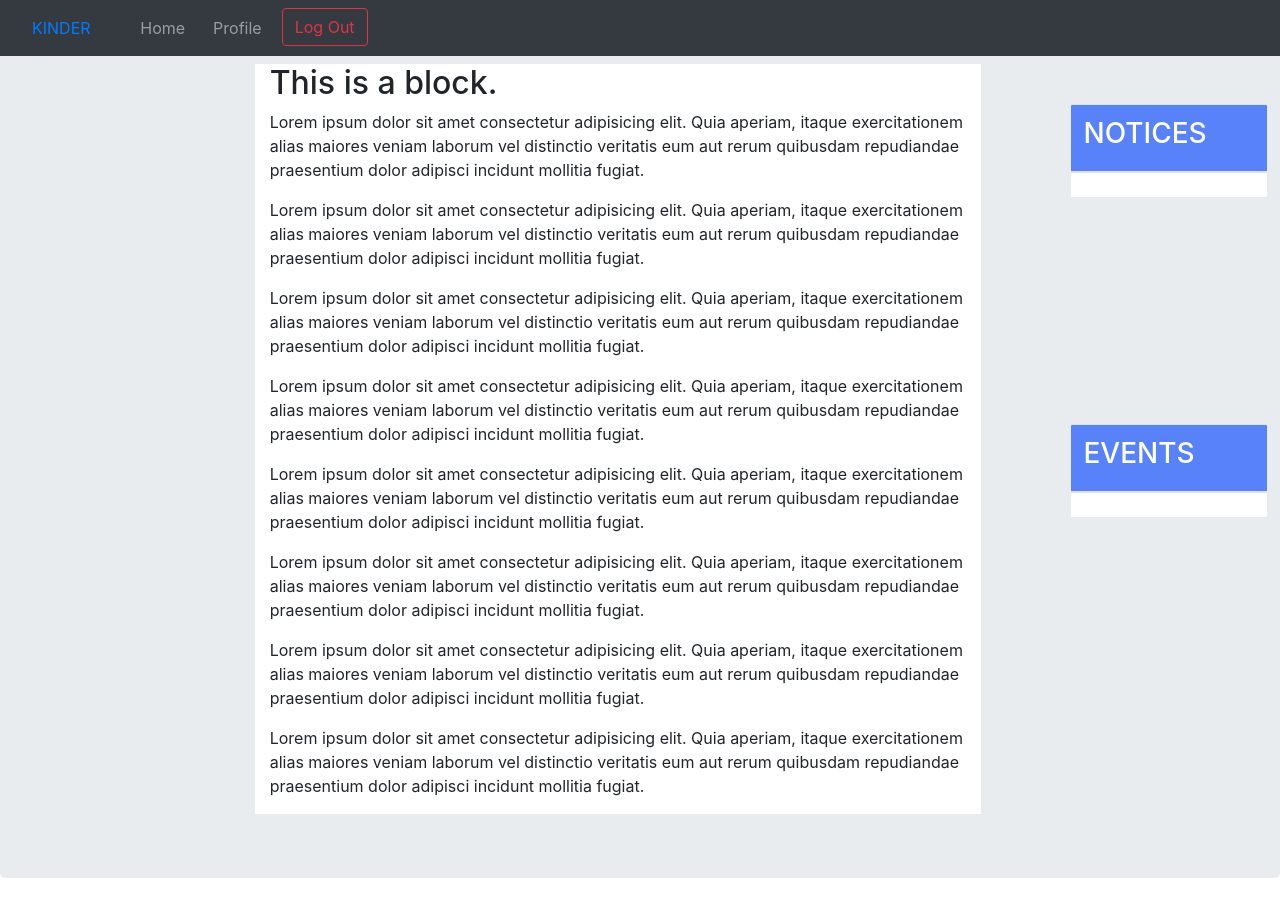
After one commit to sabin-thapa/KinderV2, a Django app: page /home/resources/ in a window 1280 px wide. The commit adds this page. Run offline with Django 3.2, Linux system fonts and the light colour scheme; a user stored in the database is signed in; data comes from the database, SQL or seed files in the repository; both versions use the stored data as it was after the commit; lists and menus that the app fills with data are empty; some libraries are stand-ins or nearby versions.

Commit message:
added resources panel and base2 for inner sections

```diff
--- a/second/templates/home.html
+++ b/second/templates/home.html
@@ -66,7 +66,7 @@
                     <br>
                     <a style="margin-top: 20px; margin-bottom: 10px; width:100%;" name="createpost" class='zoom btn btn-secondary' href="{% url 'attendance' %}">Attendance</a>
                     <br>
-                    <a style="margin-top: 20px; margin-bottom: 10px; width:100%;" name="createpost" class='zoom btn btn-secondary' href="{% url 'food' %}">Food</a>
+                    <a style="margin-top: 20px; margin-bottom: 10px; width:100%;" name="createpost" class='zoom btn btn-secondary' href="{% url 'resources' %}">Resources</a>
                     <br>
                     <a style="margin-top: 20px; margin-bottom: 10px; width:100%;" name="createpost" class='zoom btn btn-secondary' href="{% url 'routine' %}">Class Routine</a>
                     <br>
--- /dev/null
+++ b/second/templates/second/base2.html
@@ -0,0 +1,216 @@
+<!DOCTYPE html>
+<html lang="en">
+
+<head>
+    {% load static %}
+    <meta charset="UTF-8">
+    <meta name="viewport" content="width=device-width, initial-scale=1.0">
+    <meta http-equiv="X-UA-Compatible" content="ie=edge">
+    <link rel="stylesheet" href="{% static 'bootstrap/css/bootstrap.min.css' %}" type="text/css">
+    <link rel="stylesheet" href="{% static 'second.css' %}" type="text">
+
+
+
+</head>
+
+<body>
+    <div class="container">
+        <nav class="navbar navbar-expand-lg fixed-top navbar-dark bg-dark">
+            <a class="nav-link" href="{% url 'index' %}" style="padding-right: 20px;">KINDER <span
+                class="sr-only">(current)</span></a>
+            <button class="navbar-toggler" type="button" data-toggle="collapse" data-target="#navbarSupportedContent"
+                aria-controls="navbarSupportedContent" aria-expanded="false" aria-label="Toggle navigation">
+                <span class="navbar-toggler-icon"></span>
+            </button>
+            <div class="container">
+                <div class="collapse navbar-collapse" id="navbarSupportedContent">
+                    <ul class="navbar-nav mr-auto">
+                        {% if user.is_authenticated %}
+                            <li class="nav-item">
+                                <a class="nav-link" href="{% url 'home' %}" style="padding-right: 20px;">Home <span
+                                    class="sr-only">(current)</span></a>
+                            </li>
+                            <li class="nav-item">
+                                <a class="nav-link" href="{% url 'profile' %}" style="padding-right: 20px;">Profile</a>
+                            </li>
+                            <li class="nav-item">
+                                <a class='btn btn-outline-danger' href="{% url 'logout' %}">Log Out</a>
+                            </li>
+                        {% else %}
+                            <li class="nav-item">
+                                <a class="nav-link" href="{% url 'index' %}" style="padding-right: 20px;">Home <span
+                                        class="sr-only">(current)</span></a>
+                            </li>
+                            <li class="nav-item">
+                                <a class="nav-link" href="{% url 'signup' %}" style="padding-right: 20px;">Sign Up</a>
+                            </li>
+                            <li class="nav-item">
+                                <a class="nav-link" href="{% url 'login' %}" style="padding-right: 20px;">Sign In</a>
+                            </li>
+                            <li class="nav-item dropdown">
+                                <a class="nav-link dropdown-toggle" href="#" id="navbarDropdown" role="button"
+                                    data-toggle="dropdown" aria-haspopup="true" aria-expanded="false">
+                                    About
+                                </a>
+                                <div class="dropdown-menu" aria-labelledby="navbarDropdown">
+                                    <a class="dropdown-item" href="{% url 'services' %}">Services</a>
+                                    <a class="dropdown-item" href="{% url 'dev' %}">Developers</a>
+
+                                    <a class="dropdown-item" href="{% url 'queries' %}">Queries</a>
+                                </div>
+                            </li>
+                        {% endif %}
+                    </ul>
+
+                </div>
+            </div>
+        </nav>
+    </div>
+
+    <div class="jumbotron">
+        <div class = "row row-height" >
+             <div class="col-lg-2">
+                <div class="col-lg-2" style="position: fixed;">
+                    {% if user.user_teachers != "" %}
+                        <a style="margin-top: 50px; margin-bottom: 10px; width:100%;" name="createpost" class='zoom btn btn-secondary' href="{% url 'registerchild' %}">Register Children </a>
+                        <br>
+                        <p id="usertype" style="display:none;">{{user.user_teachers.UserType}}</p>
+                        <a style="margin-top: 20px; margin-bottom: 10px; width:100%;" name="createpost" class='zoom btn btn-secondary' href="{% url 'post-create' %}">Create Post</a>
+                        <br>
+                        <a style="margin-top: 20px; margin-bottom: 10px; width:100%;" name="createpost" class='zoom btn btn-secondary' href="{% url 'attendance' %}">Attendance</a>
+                        <br>
+                        <a style="margin-top: 20px; margin-bottom: 10px; width:100%;" name="createpost" class='zoom btn btn-secondary' href="{% url 'resources' %}">Resources</a>
+                        <br>
+                        <a style="margin-top: 20px; margin-bottom: 10px; width:100%;" name="createpost" class='zoom btn btn-secondary' href="{% url 'routine' %}">Class Routine</a>
+                        <br>
+                        <a style="margin-top: 20px; margin-bottom: 10px; width:100%;" name="createpost" class='zoom btn btn-secondary' href="{% url 'notice-create' %}">Add Notice</a>
+                        <br>
+                        <a style="margin-top: 20px; margin-bottom: 10px; width:100%;" name="createpost" class='zoom btn btn-secondary' href="{% url 'events-create' %}">Add Event</a>
+                        <br>
+                        <a style="margin-top: 20px; margin-bottom: 10px; width:100%;" name="createpost" class='zoom btn btn-secondary' href="{% url 'result' %}">Add Results</a>
+                        <br>
+                        <a style="margin-top: 20px; margin-bottom: 10px; width:100%;" name="createpost" class='zoom btn btn-secondary' href="{% url 'send-email' %}">Contact</a>
+                        <br>
+                        <a style="margin-top: 20px; margin-bottom: 10px; width:100%;" name="createpost" class='zoom btn btn-secondary' href="{% url 'teacher-profile' %}">Teachers </a>
+
+                    {% elif user.user_parents != "" %}
+                        <a style="margin-top: 50px; margin-bottom: 10px; width:100%;" class='zoom btn btn-secondary' href="{% url 'result' %}">See Result</a>
+                        <br>
+                        <a style="margin-top: 20px; margin-bottom: 10px; width:100%;" name="createpost" class='zoom btn btn-secondary' href="{% url 'routine' %}">See Routine</a>
+                        <br>
+                        <a style="margin-top: 20px; margin-bottom: 10px; width:100%;" name="createpost" class='zoom btn btn-secondary' href="{% url 'food' %}">Food Routine</a>
+                        <br>
+                         <a style="margin-top: 20px; margin-bottom: 10px; width:100%;" name="createpost" class='zoom btn btn-secondary' href="{% url 'attendance' %}">See Attendance</a>
+                        <br>
+                        <a style="margin-top: 20px; margin-bottom: 10px; width:100%;" name="createpost" class='zoom btn btn-secondary' href="{% url 'send-email' %}">Contact </a>
+                        <br>
+                        <a style="margin-top: 20px; margin-bottom: 10px; width:100%;" name="createpost" class='zoom btn btn-secondary' href="{% url 'teacher-profile' %}">Teachers</a>
+                    {% endif %}
+
+                </div>
+            </div>
+
+            <div class="col-lg-7" style="background-color: white; margin-left: 30px">
+                {% block base2 %}
+                {% endblock %}
+            </div>
+
+                <div class="col-lg-2" style="padding-left: ;background-color:;">
+                   <div class="col-lg-3" style="position: fixed;padding-left:75px;background-color:;" >
+                    {% if user.is_authenticated %}
+                    <div style="margin-top: 40px; width: 85%;height:300%;background-color:#ffffff;">
+                        <table class="table table-hover" >
+                            <thead>
+                                <tr style=" background-color:#5882FA;color:white;">
+                                    <th style="border-radius:1px;"><h3>NOTICES</h3></th>
+                                </tr>
+                            </thead>
+                            <tr>
+                                <td>
+                                    {% for notice in notices %}
+                                    {% if user.user_teachers != '' %}
+                                    {% if notice.author.user_teachers.school == user.user_teachers.school %}
+                                        <small class = "text-muted">{{ notice.date_posted|date:"F d, Y"}}</small>
+                                        <div><a href="{% url 'notice-detail' notice.id %}">
+                                            <h5>{{notice.title}}</h5>
+                                            </a>
+
+                                        </div>
+                                    {% endif %}
+                                    {% elif user.user_parents != '' %}
+                                    {% if user.user_parents.school == notice.author.user_teachers.school and user.user_parents.ChildGrade == notice.author.user_teachers.grade %}
+                                        <small class = "text-muted">{{ notice.date_posted|date:"F d, Y"}}</small>
+                                        <div><a href="{% url 'notice-detail' notice.id %}">
+                                            <h5>{{notice.title}}</h5>
+                                            </a>
+
+                                        </div>
+                                        {% endif %}
+                                    {% endif %}
+                                    {% endfor %}
+
+                                </td>
+                            </tr>
+                        </table>
+                    </div>
+
+                    {% endif %}
+
+
+                    </div>
+
+                    <div class="col-lg-3" style="position: fixed;padding-left:75px; margin-top: 320px; background-color:;" >
+                    {% if user.is_authenticated %}
+                    <div style="margin-top: 40px; width: 85%;height:300%;background-color:#ffffff;">
+                        <table class="table table-hover" >
+                            <thead>
+                                <tr style=" background-color:#5882FA;color:white;">
+                                    <th style="border-radius:1px;"><h3>EVENTS</h3></th>
+                                </tr>
+                            </thead>
+                            <tr>
+                                <td>
+                                    {% for event in events %}
+                                    {% if user.user_teachers != '' %}
+                                    {% if event.author.user_teachers.school == user.user_teachers.school %}
+                                        <small class = "text-muted">{{ event.date_posted|date:"F d, Y"}}</small>
+                                        <div><a href="{% url 'events-detail' event.id %}">
+                                            <h5>{{event.title}}</h5>
+                                            </a>
+
+                                        </div>
+                                    {% endif %}
+                                    {% elif user.user_parents != '' %}
+                                    {% if user.user_parents.school == event.author.user_teachers.school and user.user_parents.ChildGrade == event.author.user_teachers.grade %}
+                                        <small class = "text-muted">{{ event.date_posted|date:"F d, Y"}}</small>
+                                        <div><a href="{% url 'events-detail' event.id %}">
+                                            <h5>{{event.title}}</h5>
+                                            </a>
+
+                                        </div>
+                                        {% endif %}
+                                    {% endif %}
+                                    {% endfor %}
+
+                                </td>
+                            </tr>
+                        </table>
+                    </div>
+
+                    {% endif %}
+
+
+                    </div>
+                </div>
+
+
+                </div>
+            </div>
+        </div>
+
+
+    <script src="{% static 'bootstrap/js/jquery.js' %}"></script>
+    <script src="{% static 'bootstrap/js/bootstrap.min.js' %}"></script>
+</body>
+
+</html>
--- /dev/null
+++ b/second/templates/second/resources.html
@@ -0,0 +1,62 @@
+{% extends "second/base2.html" %} {% load static %}
+<!DOCTYPE html>
+<html lang="en">
+  <head>
+    <meta charset="UTF-8" />
+    <meta name="viewport" content="width=device-width, initial-scale=1.0" />
+    <title>Resources</title>
+  </head>
+  <body class="jumbotron">
+    {% block base2 %}
+    <h2>This is a block.</h2>
+    <p>
+      Lorem ipsum dolor sit amet consectetur adipisicing elit. Quia aperiam,
+      itaque exercitationem alias maiores veniam laborum vel distinctio
+      veritatis eum aut rerum quibusdam repudiandae praesentium dolor adipisci
+      incidunt mollitia fugiat.
+    </p>
+    <p>
+      Lorem ipsum dolor sit amet consectetur adipisicing elit. Quia aperiam,
+      itaque exercitationem alias maiores veniam laborum vel distinctio
+      veritatis eum aut rerum quibusdam repudiandae praesentium dolor adipisci
+      incidunt mollitia fugiat.
+    </p>
+    <p>
+      Lorem ipsum dolor sit amet consectetur adipisicing elit. Quia aperiam,
+      itaque exercitationem alias maiores veniam laborum vel distinctio
+      veritatis eum aut rerum quibusdam repudiandae praesentium dolor adipisci
+      incidunt mollitia fugiat.
+    </p>
+    <p>
+      Lorem ipsum dolor sit amet consectetur adipisicing elit. Quia aperiam,
+      itaque exercitationem alias maiores veniam laborum vel distinctio
+      veritatis eum aut rerum quibusdam repudiandae praesentium dolor adipisci
+      incidunt mollitia fugiat.
+    </p>
+    <p>
+      Lorem ipsum dolor sit amet consectetur adipisicing elit. Quia aperiam,
+      itaque exercitationem alias maiores veniam laborum vel distinctio
+      veritatis eum aut rerum quibusdam repudiandae praesentium dolor adipisci
+      incidunt mollitia fugiat.
+    </p>
+    <p>
+      Lorem ipsum dolor sit amet consectetur adipisicing elit. Quia aperiam,
+      itaque exercitationem alias maiores veniam laborum vel distinctio
+      veritatis eum aut rerum quibusdam repudiandae praesentium dolor adipisci
+      incidunt mollitia fugiat.
+    </p>
+    <p>
+      Lorem ipsum dolor sit amet consectetur adipisicing elit. Quia aperiam,
+      itaque exercitationem alias maiores veniam laborum vel distinctio
+      veritatis eum aut rerum quibusdam repudiandae praesentium dolor adipisci
+      incidunt mollitia fugiat.
+    </p>
+    <p>
+      Lorem ipsum dolor sit amet consectetur adipisicing elit. Quia aperiam,
+      itaque exercitationem alias maiores veniam laborum vel distinctio
+      veritatis eum aut rerum quibusdam repudiandae praesentium dolor adipisci
+      incidunt mollitia fugiat.
+    </p>
+  </body>
+</html>
+{% endblock %}
--- a/second/urls.py
+++ b/second/urls.py
@@ -50,5 +50,6 @@ urlpatterns = [
     path('result/<int:pk>/update', ResultUpdate.as_view(), name='result-update'),
     path('result/<int:pk>/', ResultDetail.as_view(), name='result-detail'),
     path('contacts/', views.contacts, name='send-email'),
+    path('resources/', views.resources, name='resources'),
 
 ]
--- a/second/views.py
+++ b/second/views.py
@@ -472,3 +472,10 @@ def contacts(request):
 
             return render(request, 'suc.html')
     return render(request, 'sendemail.html', {'form': Contact_Form})
+
+
+@login_required
+def resources(request):
+    context = {}
+
+    return render(request, "second/resources.html", context)
```
Also changed, not shown: second/templates/registerchild.html (+20 -29 lines), db.sqlite3.
